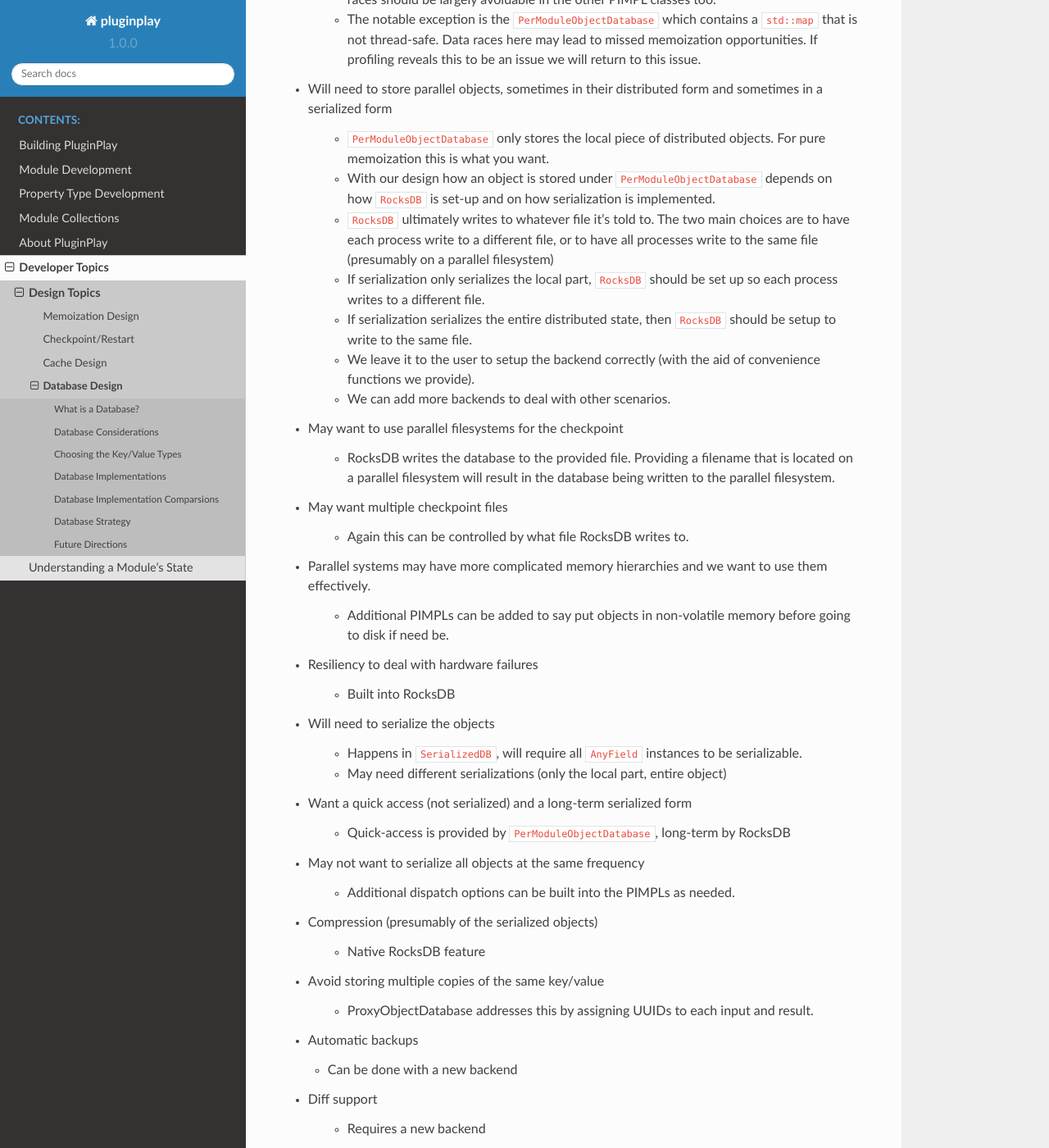
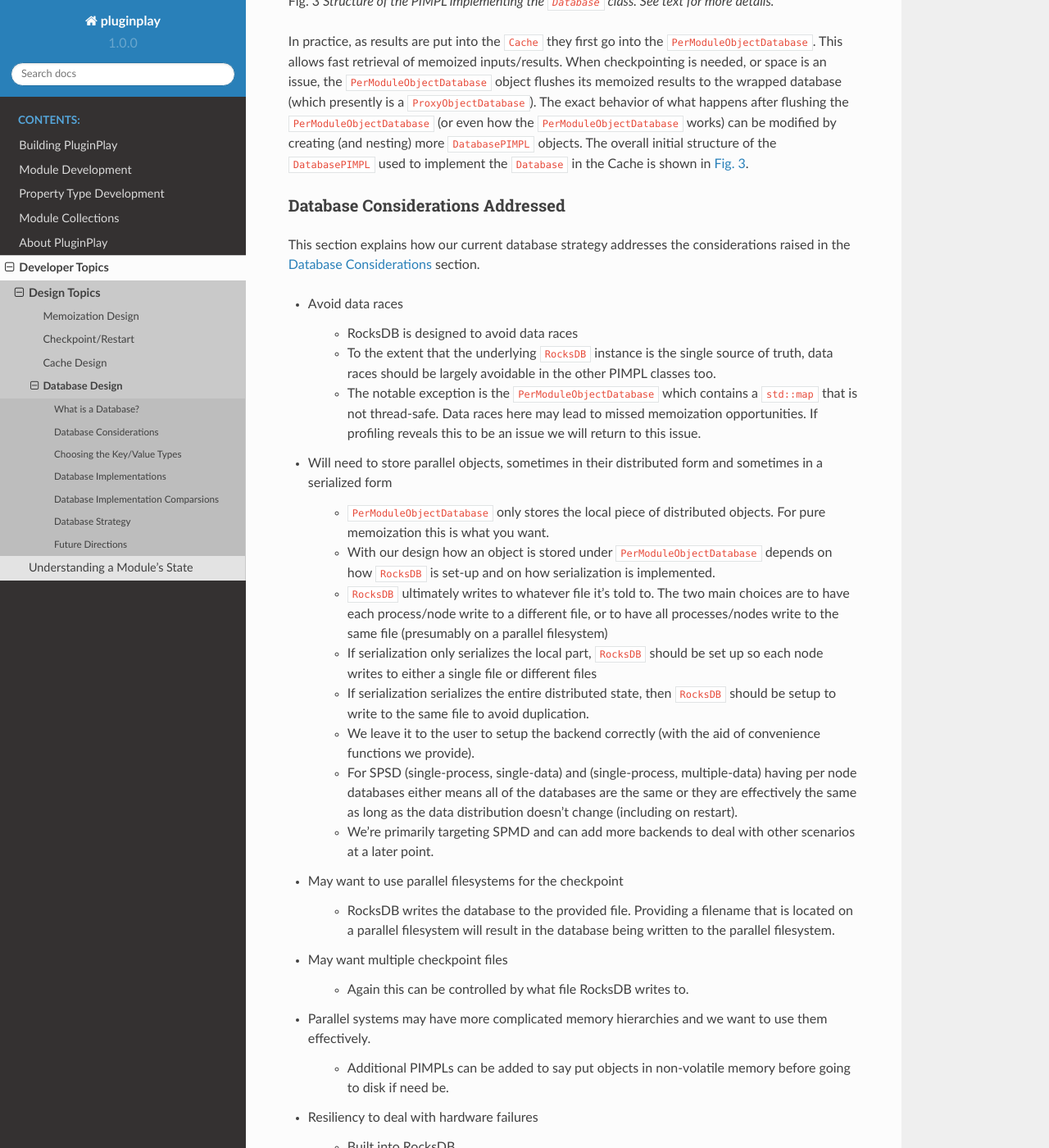
Before and after one commit to NWChemEx/PluginPlay, a Sphinx documentation site: the page built from docs/source/developer/design/database.rst, in a window 1280 px wide and 1400 px high, scrolled down 16702 px. Shown: the whole window at 82% size. Built offline with Sphinx 7.4.7 and the Read the Docs theme 2.0.0, drawn with Linux system fonts in a browser that asks for light colours; pages that are not in the unit, such as notebooks, are missing from menus; some of the changed text lies outside the part shown.

Commit message:
clarifications

```diff
--- a/docs/source/developer/design/database.rst
+++ b/docs/source/developer/design/database.rst
@@ -110,6 +110,7 @@
 - May not want to serialize all objects at the same frequency
 - Compression (presumably of the serialized objects)
 - Avoid storing multiple copies of the same key/value
+- Users may want to customize the storage
 
 Other
 =====
@@ -369,6 +370,16 @@
    - According to README it's still in early stages of development.
    - Apache 2
    - Likely abandoned (last commit Nov 2017). 91 stars and 17 watchers.
+
+- memcached
+
+  - https://github.com/memcached/memcached
+  - effectively a distributed key/value database
+  - AFAIK memcached is a server (an executable) so would need a C/C++ client
+    to call it for cacheing purposes.
+  - Documentation appears to be heavily web-based
+  - BSD
+  - Actively maintained. 11.6k stars and 704 watchers.
 
 LevelDB
 =======
@@ -720,11 +731,21 @@
 
 #. Disk.
 
-   - Is the database disk-based as opposed to IP-based?
+   - Is the database's location based off a filesystem/disk location or an IP?
    - It seems like a lot of commercial applications want to use IP
      addresses for specifying the location of the database, i.e. the
      client-server model.
-   - We want the database to be disk native.
+   - Parallel filesystems, for example, usually use disk locations
+   - IP-based databases usually have some support for local hosts.
+   - At least on Linux, you can use something like SSHFS to mount remote
+     files, but it requires admin privileges.
+   - With some indirection it should be possible to use IP and disk-based
+     databases interchangeably,
+   - Given how most supercomputers mount parallel filesystem, we prefer
+     disk-based APIs over IP-based, if only because it doesn't require
+     workarounds. Conceivably we worry that privileges may prohibit use of
+     IP-based databases on supercomputers, although how founded this worry is,
+     is not clear.
 
 #. ACID
 
@@ -859,15 +880,21 @@
      depends on how ``RocksDB`` is set-up and on how serialization is
      implemented.
    - ``RocksDB`` ultimately writes to whatever file it's told to. The two main
-     choices are to have each process write to a different file, or to have all
-     processes write to the same file (presumably on a parallel filesystem)
+     choices are to have each process/node write to a different file, or to have
+     all processes/nodes write to the same file (presumably on a parallel
+     filesystem)
    - If serialization only serializes the local part, ``RocksDB`` should be
-     set up so each process writes to a different file.
+     set up so each node writes to either a single file or different files
    - If serialization serializes the entire distributed state, then ``RocksDB``
-     should be setup to write to the same file.
+     should be setup to write to the same file to avoid duplication.
    - We leave it to the user to setup the backend correctly (with the aid of
      convenience functions we provide).
-   - We can add more backends to deal with other scenarios.
+   - For SPSD (single-process, single-data) and (single-process, multiple-data)
+     having per node databases either means all of the databases are the same
+     or they are effectively the same as long as the data distribution doesn't
+     change (including on restart).
+   - We're primarily targeting SPMD and can add more backends to deal with other
+     scenarios at a later point.
 
 - May want to use parallel filesystems for the checkpoint
 
@@ -913,6 +940,15 @@
    - ProxyObjectDatabase addresses this by assigning UUIDs to each input and
      result.
 
+- Users may want to customize the storage
+
+   - Exactly how objects get cached can be controlled by the PIMPL. Our plan is
+     to provide convenience functions for common scenarios (e.g. our default
+     cacheing strategy, no long-term backups, no memoization whatsoever)
+   - No memoization can be implemented by not instantiating a Cache
+   - Similarly "no long term" backup can be iimplemented by leaving off the
+     ``SerializedDB`` part of the PIMPL.
+
 - Automatic backups
 
   - Can be done with a new backend
@@ -933,6 +969,7 @@
 - storing distributed objects: may want a global database, the ability to synch
   UUIDs etc.
 - HPC memory hierarchies: we will need new backends to use specialized hardware
-- different frequence serialization: will require a new backend
+- different frequency serialization: will require a new backend
 - Automatic backups: will need a new backend
 - Diff support: will need a new backend
+- Other backends: design should allow for other backends beside RocksDB
```
